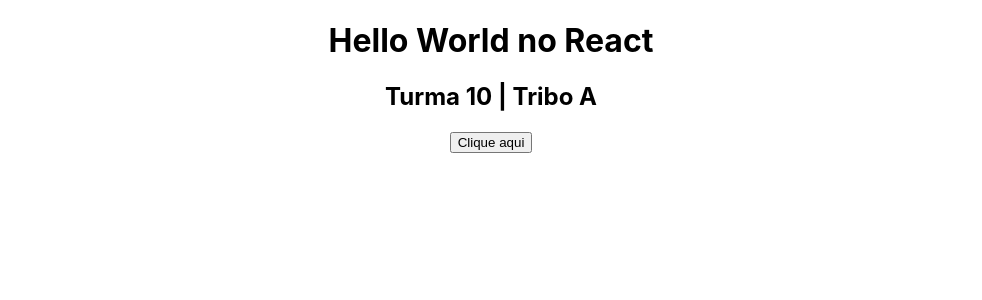
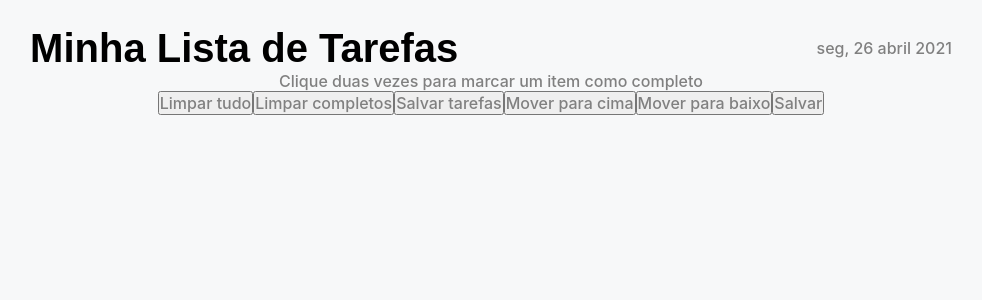
Before and after one commit to anaventura1811/project-frontend-react, a React (Create React App) app: page / in a window 1280 px wide. Shown: the top 300 px of the page, without its empty margins (149-1131 px from the left). Built offline with nearby package versions, Linux system fonts and the light colour scheme.

Commit message:
Aula 2 de frontend - React / Componentes

```diff
--- a/package.json
+++ b/package.json
@@ -6,6 +6,7 @@
     "@testing-library/jest-dom": "^5.12.0",
     "@testing-library/react": "^11.2.6",
     "@testing-library/user-event": "^12.8.3",
+    "date-fns": "^2.21.1",
     "react": "^17.0.2",
     "react-dom": "^17.0.2",
     "react-scripts": "4.0.3",
--- a/src/App.jsx
+++ b/src/App.jsx
@@ -1,17 +1,22 @@
 // import logo from './logo.svg';
 import './App.css';
-import Hello from "./Hello";
-import Button from './Button';
-
+import Button  from './componentes/Button/Button';
+import ControlPanel from './componentes/ControlPanel/ControlPanel';
+import Header from './componentes/Header/Header';
+import TodoList from './componentes/ToDoList/Todolist';
+import './styles/global.css';
 
 function App() {
   return (
     <div className="App">
-      <Hello />
-      <h2>{'Turma 10 | Tribo A'}</h2>
+      <Header />
+      <TodoList />
+      <ControlPanel />
       <Button />
     </div>
   );
 }
 
 export default App;
+
+// Duas formas de criar componente: função e classe
--- a/src/Button.js
+++ b/src/componentes/Button/Button.js
@@ -4,9 +4,10 @@
 
   render() {
     return (
-      <button>Clique aqui</button>
+      <button>Salvar</button>
     )
   }
 }
 
+
 export default Button;
--- /dev/null
+++ b/src/componentes/ControlPanel/ControlPanel.jsx
@@ -0,0 +1,16 @@
+import React from 'react';
+
+function ControlPanel() {
+
+  return (
+    <>
+      <button>Limpar tudo</button>
+      <button>Limpar completos</button>
+      <button>Salvar tarefas</button>
+      <button>Mover para cima</button>
+      <button>Mover para baixo</button>
+   </>
+  )
+}
+
+export default ControlPanel;
--- /dev/null
+++ b/src/componentes/Header/Header.js
@@ -0,0 +1,18 @@
+import React from 'react';
+import format from 'date-fns/format';
+import ptBR from 'date-fns/locale/pt-BR';
+import styles from './header.module.css';
+
+function Header() {
+  const currentDate = format(new Date(), 'EEEEEE, d MMMM yyyy', {
+    locale: ptBR,
+  })
+  return (
+    <header className={styles.header}>
+      <h1>Minha Lista de Tarefas</h1>
+      <span>{currentDate}</span>
+    </header>
+  )
+}
+
+export default Header;
--- /dev/null
+++ b/src/componentes/Header/header.module.css
@@ -0,0 +1,7 @@
+.header {
+  display: flex;
+  flex: 1;
+  justify-content: space-around;
+  align-items: center;
+  padding-top: 2%;
+}
--- /dev/null
+++ b/src/componentes/ToDoList/Todolist.jsx
@@ -0,0 +1,13 @@
+import React from 'react';
+
+function TodoList() {
+  return (
+    <>
+    <p>Clique duas vezes para marcar um item como completo</p>
+    <ol></ol>
+    </>
+  );
+
+}
+
+export default TodoList;
--- /dev/null
+++ b/src/styles/global.css
@@ -0,0 +1,64 @@
+@import url('https://fonts.googleapis.com/css2?family=Satisfy&display=swap');
+
+* {
+  margin: 0;
+  padding: 0;
+  box-sizing: border-box;
+}
+
+:root {
+  --white: #FFF;
+
+  --gray-50: #F7F8F9;
+  --gray-100: #e6e8eb;
+  --gray-200: #afb2b1;
+  --gray-500: #808080;
+  --gray-800: #494d4b;
+
+  --green-500: #04d361;
+
+  --purple-300: #9f75ff;
+  --purple-400: #9164fa;
+  --purple-500: #8257e5;
+  --purple-800: #6f48c9;
+}
+
+@media (max-width: 1080px) {
+  html {
+    font-size: 93.75%;
+  }
+}
+
+
+@media (max-width: 720px) {
+  html {
+    font-size: 87.5%;
+  }
+}
+
+body {
+  background: var(--gray-50);
+}
+
+body, input, textarea, button {
+  font: 500 1rem Inter, sans-serif;
+  color: var(--gray-500);
+}
+
+h1, h2, h3, h4, h5, h6 {
+  font-weight: 600;
+  font-family: Lexend, sans-serif;
+  color: black;
+}
+
+h1 {
+  font-size: 2.5rem;
+}
+
+h2 {
+  font-size: 1.5rem;
+}
+
+button {
+  cursor: pointer;
+}
```
Also changed, not shown: src/componentes/Hello.jsx (renamed from src/Hello.jsx), src/styles/app.module.css (added), 1 other file (tests, documents, lock files or other folders).
